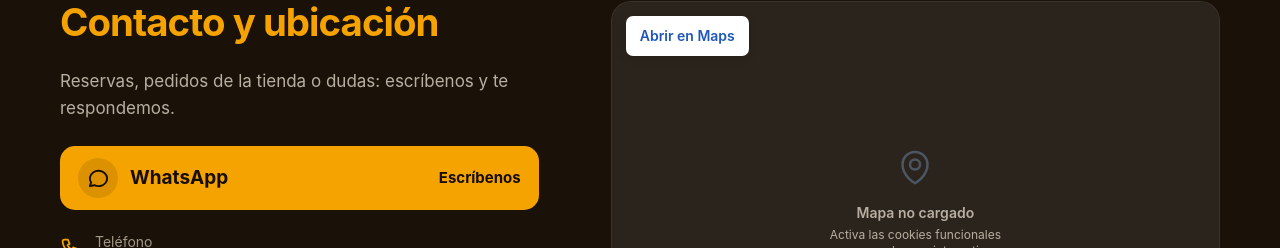
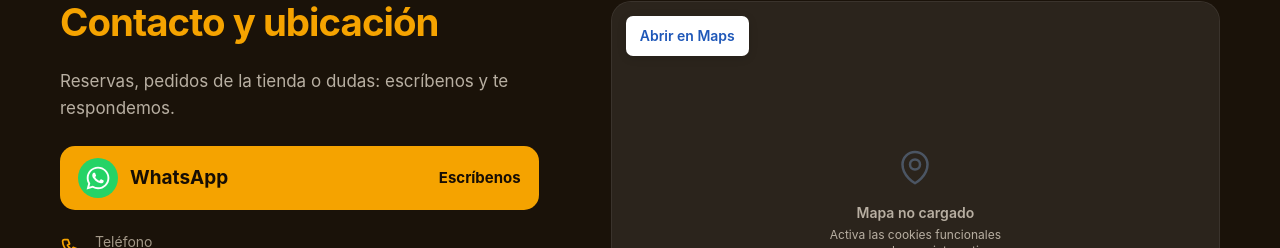
Before and after one commit to Alejovgdev/Buey-tienda, a Next.js app: page / in a window 1280 px wide. Shown: the part 2793-3041 px from the top of the page. Built offline with nearby package versions, Linux system fonts and the light colour scheme; no server answers; the database is empty.

Commit message:
fix: restaura el logo verde de WhatsApp en el inicio

```diff
--- a/src/components/Home/HomeLanding.module.css
+++ b/src/components/Home/HomeLanding.module.css
@@ -97,7 +97,7 @@
 .whatsapp:hover { background: #ffb921; }
 .whatsapp > span:first-child { display: flex; align-items: center; gap: 12px; font-size: 19px; }
 .whatsapp > span:last-child { font-size: 15px; }
-.whatsappIcon { display: grid; place-items: center; width: 40px; height: 40px; border-radius: 50%; background: #0000001a; font-size: 23px; }
+.whatsappIcon { display: grid; place-items: center; width: 40px; height: 40px; border-radius: 50%; background: #25d366; color: #fff; font-size: 26px; }
 .contactDetails { display: grid; gap: 16px; margin-top: 22px; font-size: 17px; line-height: 1.45; }
 .contactDetails > div { display: flex; gap: 14px; }
 .contactDetails > div > svg { flex-shrink: 0; margin-top: 4px; font-size: 21px; color: var(--home-gold); }
--- a/src/components/Home/HomeLanding.tsx
+++ b/src/components/Home/HomeLanding.tsx
@@ -1,7 +1,8 @@
 import Image from 'next/image';
 import Link from 'next/link';
+import { FaWhatsapp } from 'react-icons/fa';
 import {
-  TbAward, TbClockHour4, TbHeart, TbMail, TbMapPin, TbMessageCircle,
+  TbAward, TbClockHour4, TbHeart, TbMail, TbMapPin,
   TbPhone, TbShoppingBag, TbToolsKitchen2,
 } from 'react-icons/tb';
 import ConditionalMap from '@/components/Cookies/ConditionalMap';
@@ -144,7 +145,7 @@ export default function HomeLanding({ products }: { products: HomeProductData[]
             <h2 id="home-contact-title">Contacto y ubicación</h2>
             <p className={styles.contactIntro}>Reservas, pedidos de la tienda o dudas: escríbenos y te respondemos.</p>
             <a href="https://wa.me/34670775786" target="_blank" rel="noreferrer" className={styles.whatsapp}>
-              <span><span className={styles.whatsappIcon}><TbMessageCircle aria-hidden="true" /></span>WhatsApp</span>
+              <span><span className={styles.whatsappIcon}><FaWhatsapp aria-hidden="true" /></span>WhatsApp</span>
               <span>Escríbenos</span>
             </a>
             <dl className={styles.contactDetails}>
```
